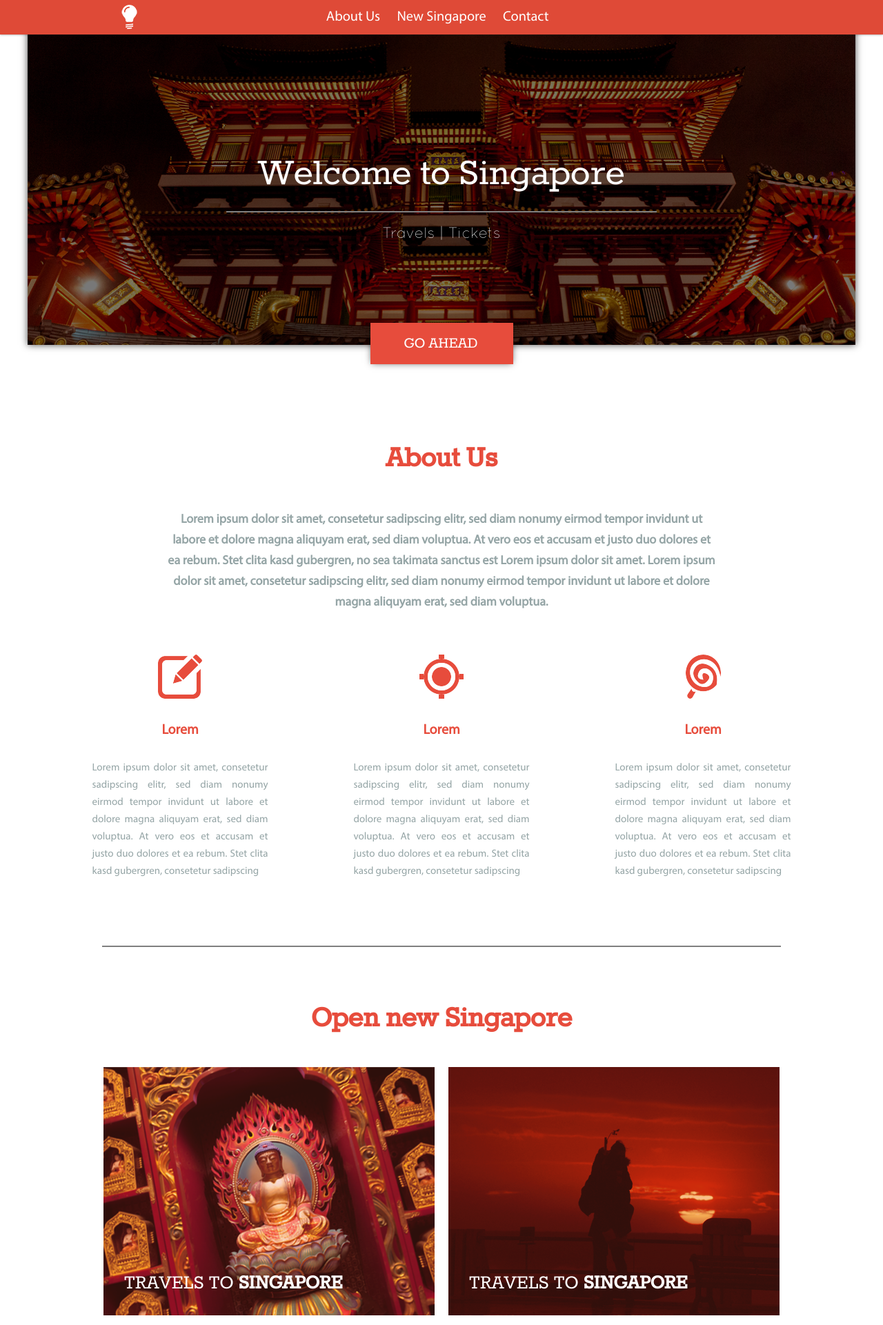
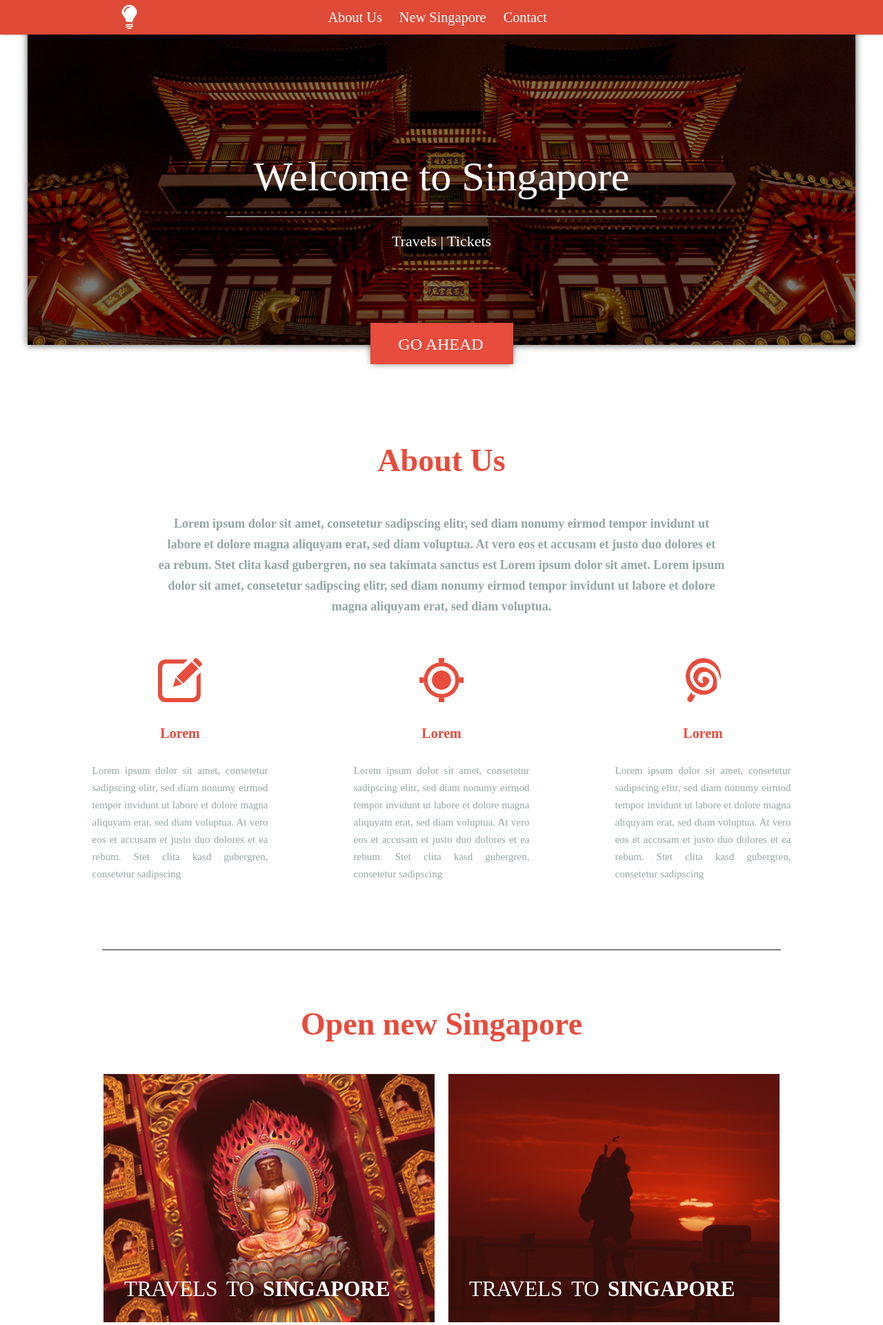
Before and after one commit to ffurie/alexey.github.io, a PHP site: page /works/newsingapore/index.html in a window 1280 px wide. Shown: the top 1921 px of the page at 69% size. Run offline with PHP 8.4, Linux system fonts and the light colour scheme.

Commit message:
Update style.css

```diff
--- a/works/newsingapore/style/style.css
+++ b/works/newsingapore/style/style.css
@@ -6,6 +6,8 @@
 
 /* FONTS */
 
+
+/*
 @font-face {
   font-family: MyriadPro-Bold;
   src: url(../fonts/MyriadPro-Bold.otf);
@@ -24,10 +26,10 @@
 @font-face {
   font-family: quicksand-regular;
   src: url(../fonts/quicksand-light-regular.otf);
-}
+} */
 
+@import 'https://fonts.googleapis.com/css?family=Rokkitt&display=swap';
 
-@import url('https://fonts.googleapis.com/css?family=Rokkitt&display=swap');
 
 body {
   margin: 0 auto;
```
